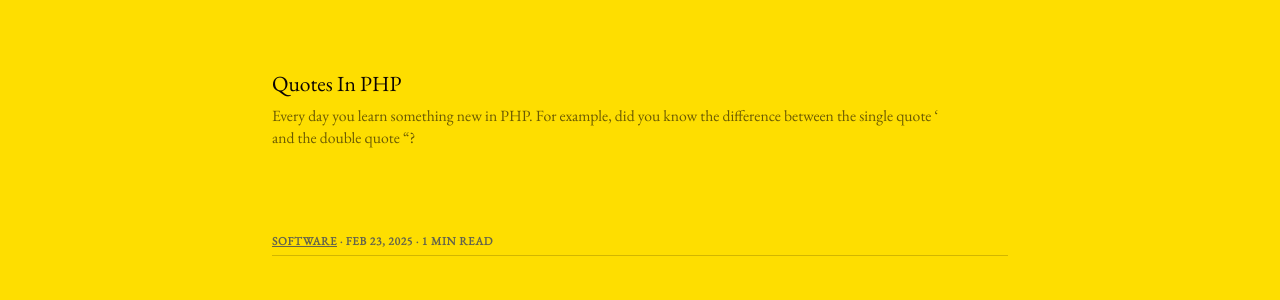
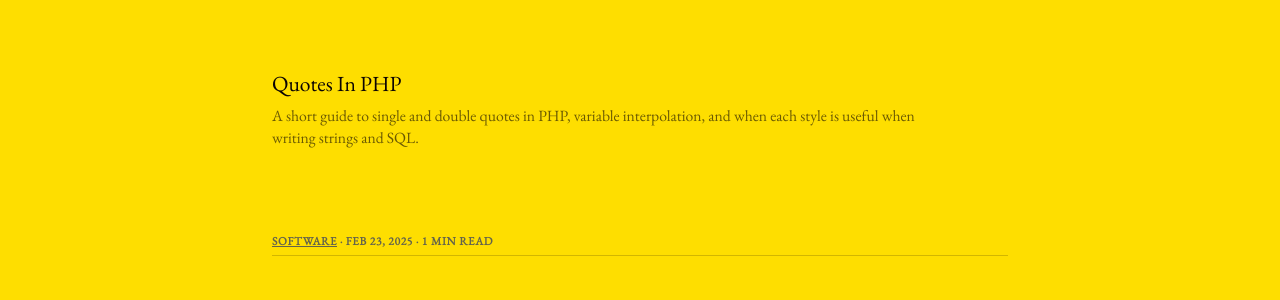
Before and after one commit to atonui/jekyll-blog, a Jekyll site: the page built from index.html, in a window 1280 px wide. Shown: the part 1023-1323 px from the top of the page. Built offline with Jekyll 4.4.1, drawn with Linux system fonts in a browser that asks for light colours; the list of posts is cut into pages by our own code.

Commit message:
Add SEO description

```diff
--- a/_posts/2025-02-23-quotes-in-php.markdown
+++ b/_posts/2025-02-23-quotes-in-php.markdown
@@ -1,5 +1,7 @@
 ---
 
+
+description: "A short guide to single and double quotes in PHP, variable interpolation, and when each style is useful when writing strings and SQL."
 title:  Quotes In PHP
 date:   2025-02-23 17:58:25 +0300
 categories: php sql quotes webdev
```
